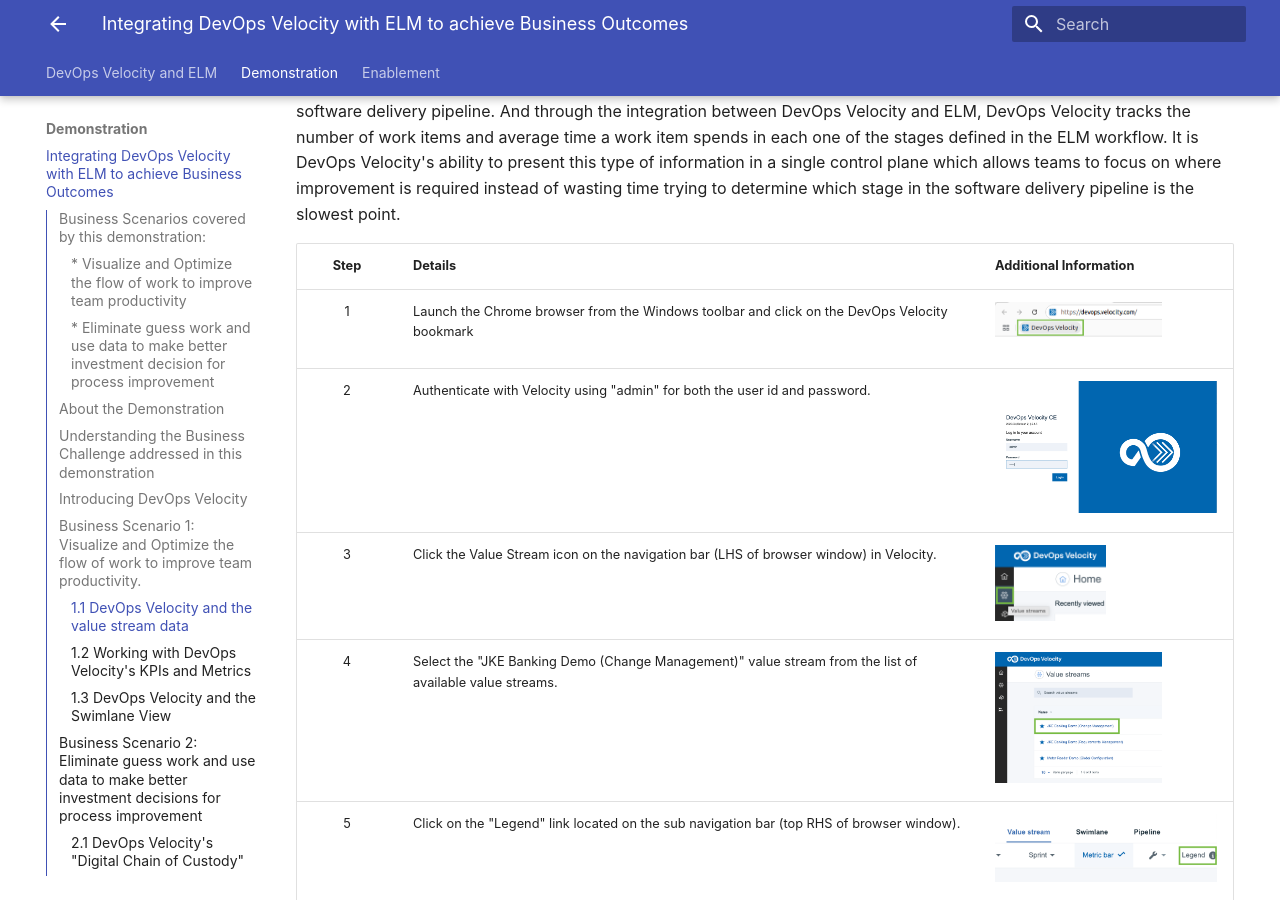
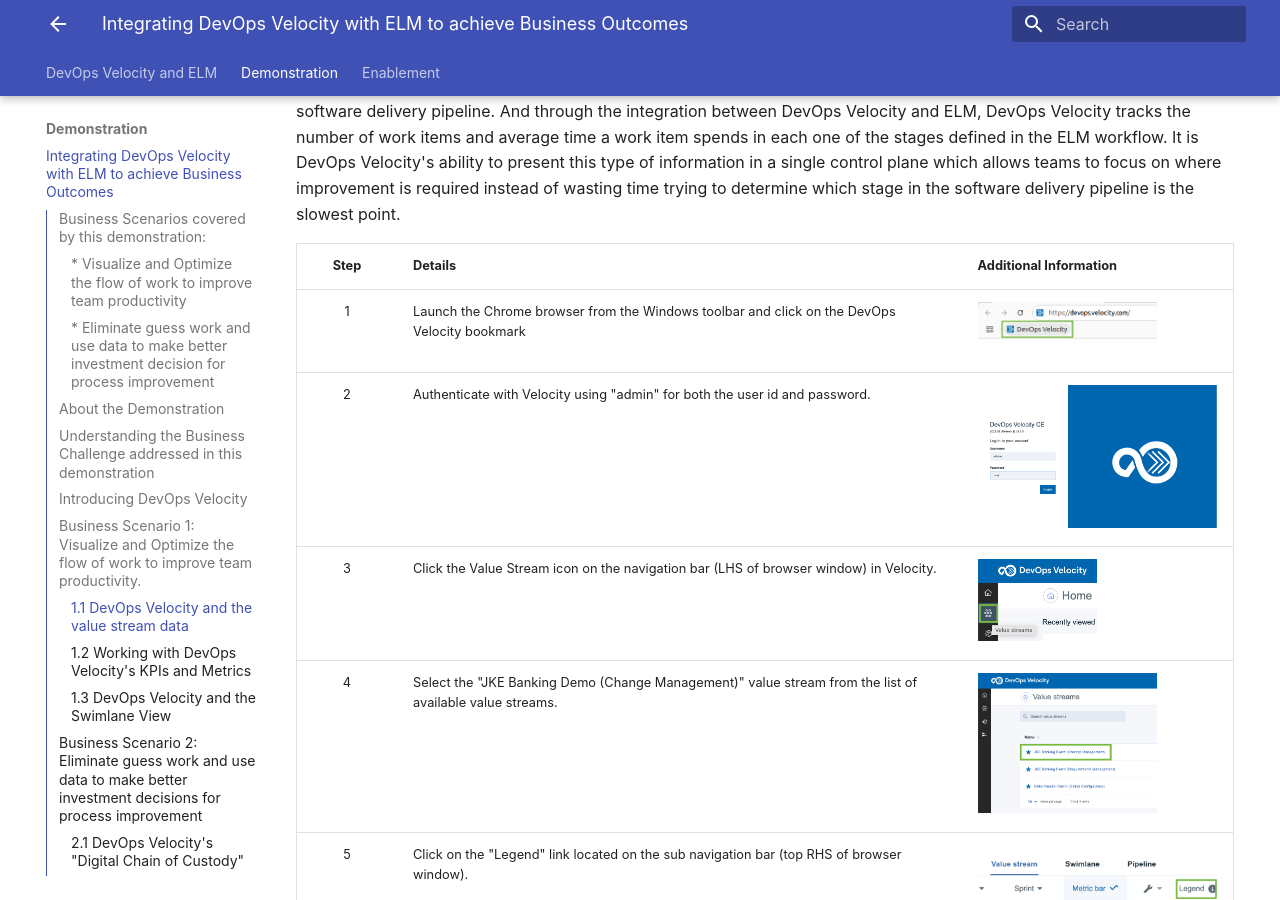
Before and after one commit to DevOpsAutomationLabs/ELM_Velocity, an MkDocs documentation site: the page built from docs/demonstration/index.md, in a window 1280 px wide and 900 px high, scrolled down 4767 px. Built offline with MkDocs 1.6.1 and Material for MkDocs 9.7.7, drawn with Linux system fonts in a browser that asks for light colours.

Commit message:
Update index.md

```diff
--- a/docs/demonstration/index.md
+++ b/docs/demonstration/index.md
@@ -71,7 +71,7 @@
 
 The value stream for this demo is architected to align with ELM's workflow including the phases and stages making up the software delivery pipeline. And through the integration between DevOps Velocity and ELM, DevOps Velocity tracks the number of work items and average time a work item spends in each one of the stages defined in the ELM workflow. It is DevOps Velocity's ability to present this type of information in a single control plane which allows teams to focus on where improvement is required instead of wasting time trying to determine which stage in the software delivery pipeline is the slowest point.
 
-| **Step** | <div style="width:300px">**Details**</div>  | **Additional Information** |
+| **Step** | <div style="width:250px">**Details**</div>  | **Additional Information** |
 |:-------------:|:------------- |:------------- |
 | 1 | Launch the Chrome browser from the Windows toolbar and click on the DevOps Velocity bookmark  | <img src="media/d1_1.png" alt="d1_1" style="width:75%; height:auto;"> |
 | 2 | Authenticate with Velocity using "admin" for both the user id and password.  | <img src="media/d1_2.png" alt="d1_2" style="width:100%; height:auto;"> |
@@ -107,7 +107,7 @@
 
 This section of the demonstration will share details on the many of the KPIs readily available in DevOps Velocity.
 
-| **Step** | <div style="width:300px">**Details**</div>  | **Additional Information** |
+| **Step** | <div style="width:250px">**Details**</div>  | **Additional Information** |
 |:-------------:|:------------- |:------------- |
 | 1 |  Working in the "JKE Banking Demo (Change Management)" value stream, locate the Lead Time and Cycle Time KPis. | <img src="media/d1_26.png" alt="d1_26" style="width:100%; height:auto;"> |
 | 2 | These KPIs has been configured to calculate times and monitor change for all work items as work passes through the pipeline stages: <br/><br/> <strong>Lead Time:</strong> Start - In progress / End - Done/Verified <br/> <strong>Cycle Time:</strong> Start - In Progress / End - Done/Verified <br/> <strong>Dev Cycle Time:</strong> Start - In Progress / End - Implemented (Story) <br/> <strong>Lead Time to Change:</strong> Start - New / End - Done/Verified <br/> |   |
@@ -127,7 +127,7 @@
 
 DevOps Velocity's swimlane view display the same work items as shown on the value stream view but categorized by owner, by priority, by type, by release, and by sprint making this view a very powerful view in reviewing, managing, and updating team work during meetings. In this part of the demo, you will experience how the owner swim lane view can be used when communicating as a team. The Priority and Type swimlanes assist in determining if there is the right distribution of in flight work. And the Sprint/Release swimlanes allow the team to quickly see if work is progressing as planned or not.
 
-| **Step** | <div style="width:300px">**Details**</div>  | **Additional Information** |
+| **Step** | <div style="width:250px">**Details**</div>  | **Additional Information** |
 |:-------------:|:------------- |:------------- |
 | 1 |  Continuing to work in the "JKE Banking Demo (Change Management)" value stream, click on the "Swimlane" link located on the sub navigation bar (top RHS of browser window). | <img src="media/d1_34.png" alt="d1_34" style="width:50%; height:auto;"> |
 | 2 | Click on the "Sprint" swimlane (LHS of browser window). | <img src="media/d1_35.png" alt="d1_35" style="width:25%; height:auto;"> |
@@ -171,7 +171,7 @@
 
 The activity performed against every work item visualized in DevOps Velocity is tracked from inception to completion. This assists the team when asked to verify that specific work items have followed the development process by auditors. What could be a large effort checking the different solutions used in the delivery pipeline, Velocity makes responding to the request simple. In fact, Auditors equipped with access to Velocity could check for themselves without interrupting the team.
 
-| **Step** | <div style="width:400px">**Details**</div>  | **Additional Information** |
+| **Step** | <div style="width:350px">**Details**</div>  | **Additional Information** |
 |:-------------:|:------------- |:------------- |
 | 1 | Working in the JKE Banking Demo (Change Management) value stream, perform a plain text search using the string value "78". | <img src="media/d2_1.png" alt="d2_1" style="width:100%; height:auto;"> |
 | 2 | Click on the one work item displayed in the Done/Verified stage of the Release phase. |   |
@@ -195,7 +195,7 @@
 
 In this section, you will enable DevOps Velocity's Bottleneck Detection capability and add it to the JKE Banking Demo (Change Management) value stream.
 
-| **Step** | <div style="width:400px">**Details**</div>  | **Additional Information** |
+| **Step** | <div style="width:350px">**Details**</div>  | **Additional Information** |
 |:-------------:|:------------- |:------------- |
 | 1 | Navigate to DevOps Velocity's Settings page click the gear icon (top right of browser window) | <img src="media/d1_48.png" alt="d1_48" style="width:50%; height:auto;"> |
 | 2 | Click on the Integrations view. | <img src="media/d1_49.png" alt="d1_49" style="width:50%; height:auto;"> |
@@ -214,7 +214,7 @@
 
 Where the value stream visualize and display data over the past 30 days, Insights Dashboards display data from a little as 24 hours to all time depending on the filter settings. Having the ability to view delivery pipeline data across a longer time period, teams can use charts to understand change over time to understand if productivity is improving or not.
 
-| **Step** | <div style="width:400px">**Details**</div>  | **Additional Information** |
+| **Step** | <div style="width:350px">**Details**</div>  | **Additional Information** |
 |:-------------:|:------------- |:------------- |
 | 1 | Continuing to work in DevOps Velocity, click on the Insights icon located on the left hand navigation bar.  | <img src="media/d2_10.png" alt="d2_10" style="width:50%; height:auto;"> |
 | 2 | Click on the JKE Banking card to open the dashboard. | <img src="media/d2_11.png" alt="d2_11" style="width:50%; height:auto;"> |
```
